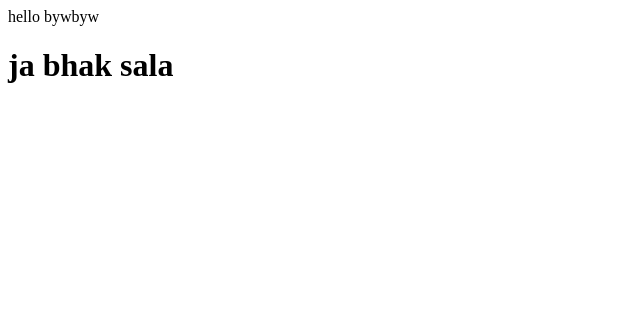
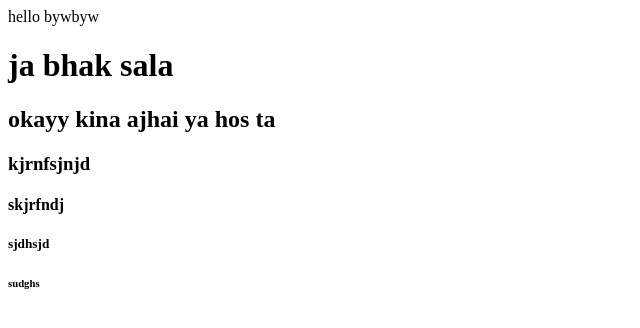
Before and after one commit to Banii22/web-dev, a plain HTML site: page index.html in a window 1280 px wide. Shown: the whole page, without its empty margins (0-640 px from the left). Drawn offline with Linux system fonts and the light colour scheme.

Commit message:
Update index.html

```diff
--- a/index.html
+++ b/index.html
@@ -9,5 +9,10 @@
     hello bywbyw
 
     <h1> ja bhak sala </h1>
+    <h2> okayy kina ajhai ya hos ta </h2>
+    <h3> kjrnfsjnjd</h3>
+    <h4> skjrfndj </h4>
+    <h5> sjdhsjd </h5>
+    <h6> sudghs </h6>
 </body>
 </html>
```
